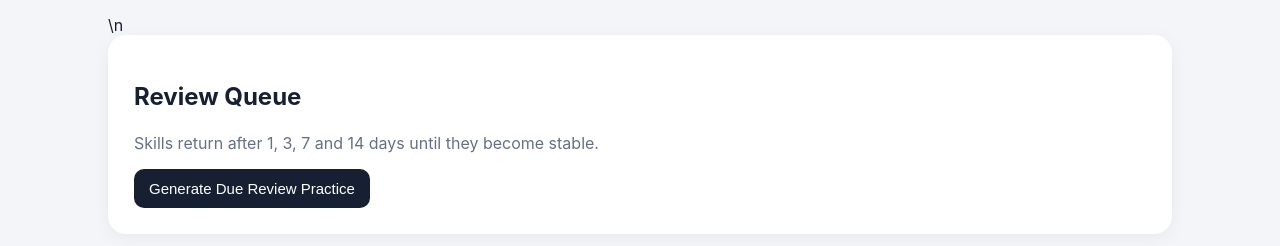
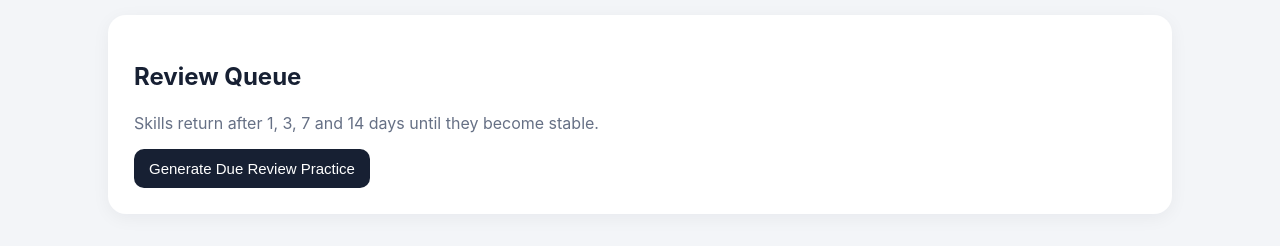
Before and after one commit to oneminute/writing-trainer, a website: page public/index.html in a window 1280 px wide. Both pictures are taken after a click on the button "Review". Shown: the part 88-334 px from the top of the page. Drawn offline with Linux system fonts and the light colour scheme; no server answers.

Commit message:
Remove stray literal newline from page

```diff
--- a/public/index.html
+++ b/public/index.html
@@ -9,7 +9,8 @@
 <div id="loading" class="notice hidden">Checking your sentence…</div><div id="result" class="result hidden"></div><div id="hint" class="notice hint hidden"></div><div id="model" class="notice model hidden"></div>
 <div class="nav"><button id="prevBtn">← Previous</button><span id="score" class="muted"></span><button id="nextBtn" class="primary">Next →</button></div></div>
 <div id="report" class="card hidden"></div></section>
-<section id="planView" class="view hidden"><div class="card"><h2>Learning Plan</h2><p class="muted">Difficulty advances by demonstrated mastery, not by calendar date.</p><div id="planList"></div></div></section>\n<section id="reviewView" class="view hidden"><div class="card"><h2>Review Queue</h2><p class="muted">Skills return after 1, 3, 7 and 14 days until they become stable.</p><div class="actions"><button id="generateReview" class="primary">Generate Due Review Practice</button></div><div id="reviewList"></div></div></section>
+<section id="planView" class="view hidden"><div class="card"><h2>Learning Plan</h2><p class="muted">Difficulty advances by demonstrated mastery, not by calendar date.</p><div id="planList"></div></div></section>
+<section id="reviewView" class="view hidden"><div class="card"><h2>Review Queue</h2><p class="muted">Skills return after 1, 3, 7 and 14 days until they become stable.</p><div class="actions"><button id="generateReview" class="primary">Generate Due Review Practice</button></div><div id="reviewList"></div></div></section>
 <section id="progressView" class="view hidden"><div class="card"><h2>Writing Skill Map</h2><p id="stageText" class="muted"></p><div id="skillList"></div></div></section>
 <section id="historyView" class="view hidden"><div class="card"><h2>Practice History</h2><div id="historyList"></div></div></section>
 </main><script src="/app.js"></script></body></html>
```
